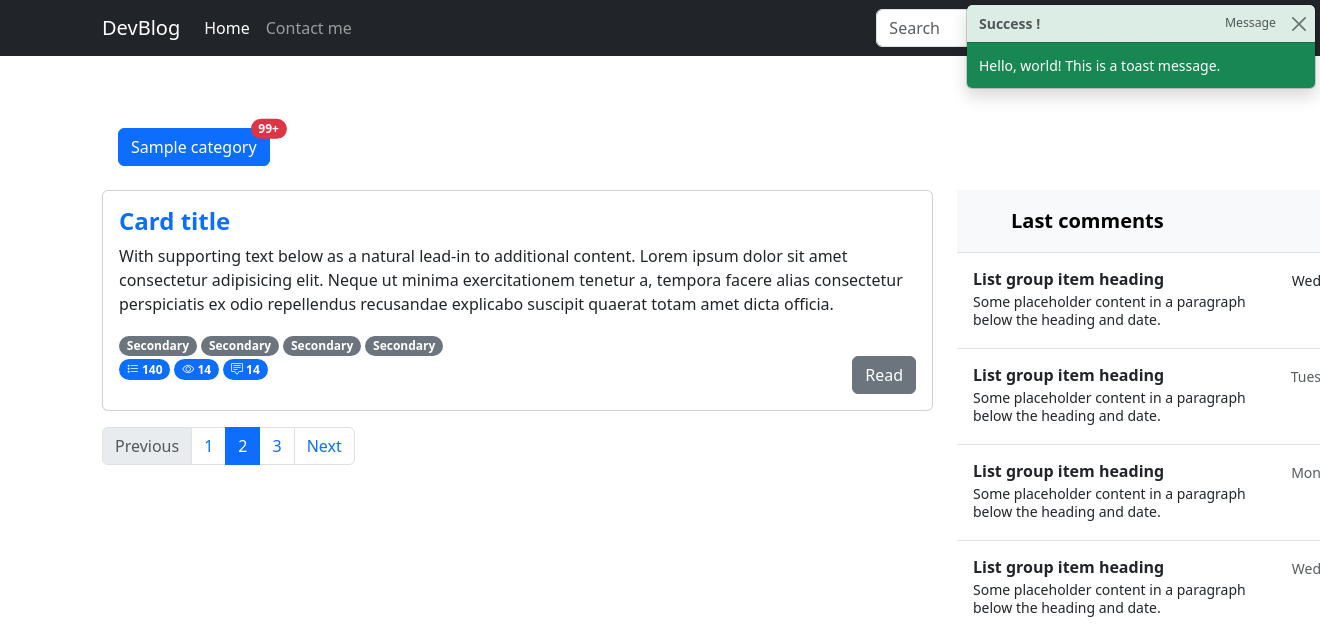
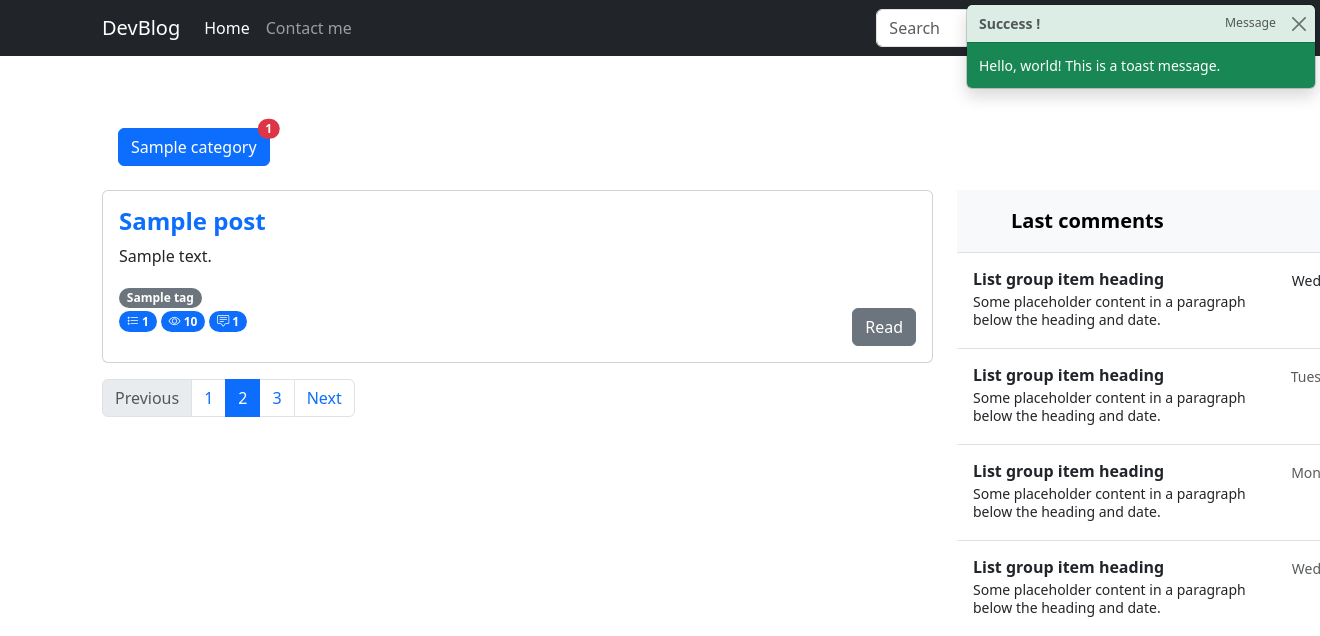
Before and after one commit to Xurshid0625/Django-Beginner, a Django app: page / in a window 1320 px wide. Shown: the top 636 px of the page. Run offline with Django 5.2, Linux system fonts and the light colour scheme; tables that the repository leaves empty hold one stand-in row (values such as "Sample post").

Commit message:
add detail parth and views

```diff
--- a/blog/models.py
+++ b/blog/models.py
@@ -24,7 +24,7 @@ class Post(models.Model):
         verbose_name="Post Author", default="Admin", max_length=100
     )
     category = models.ForeignKey(
-        Category, on_delete=models.PROTECT, related_name="categories"
+        Category, on_delete=models.PROTECT, related_name="posts"
     )
     tag = models.ManyToManyField(Tag)
     views = models.PositiveIntegerField(default=0)
--- a/blog/urls.py
+++ b/blog/urls.py
@@ -6,5 +6,6 @@ app_name = "blog"
 
 
 urlpatterns = [
-    path("",views.home_page, name="home")
+    path("", views.home_page, name="home"),
+    path("detail/<post_id>", views.detail, name="detail"),
 ]
--- a/blog/views.py
+++ b/blog/views.py
@@ -8,3 +8,8 @@ def home_page(request):
     print(posts)
     data = {"categories": categories, "posts": posts}
     return render(request=request, template_name="index.html", context=data)
+
+
+def detail(request, post_id):
+    post = Post.objects.get(id=post_id)
+    return render(request, "detail.html", context={"post": post})
--- a/templates/index.html
+++ b/templates/index.html
@@ -35,8 +35,6 @@
       </nav>
     </header>
     <main>
-      <!-- Notifications -->
-
       <div class="toast position-fixed top-0 end-0 m-1 text-bg-success show" role="alert" aria-live="assertive" aria-atomic="true">
         <div class="toast-header">
           <strong class="me-auto">Success !</strong>
@@ -54,7 +52,7 @@
                 <button type="button" class="btn btn-primary position-relative">
                   {{ category.name }}
                   <span class="position-absolute top-0 start-100 translate-middle badge rounded-pill bg-danger">
-                    99+
+                    {{ category.posts.all.count }}
                     <span class="visually-hidden">unread messages</span>
                   </span>
                 </button>
@@ -65,36 +63,34 @@
         <div class="container-md">
           <div class="row">
             <div class="col-sm-12 col-md-9">
-              <!-- Post card -->
+              {% for post in posts %}
                 <div class="card mb-3">
                   <div class="card-body">
                     <div class="content">
-                    <a href="./detail.html" class="text-decoration-none"><h4 class="card-title fw-bold">Card title</h4></a>
-                    <p class="card-text">With supporting text below as a natural lead-in to additional content. Lorem ipsum dolor sit amet consectetur adipisicing elit. Neque ut minima exercitationem tenetur a, tempora facere alias consectetur perspiciatis ex odio repellendus recusandae explicabo suscipit quaerat totam amet dicta officia.</p>
-                    <span class="badge rounded-pill text-bg-secondary">Secondary</span>
-                    <span class="badge rounded-pill text-bg-secondary">Secondary</span>
-                    <span class="badge rounded-pill text-bg-secondary">Secondary</span>
-                    <span class="badge rounded-pill text-bg-secondary">Secondary</span>
+                      <a href="./detail.html" class="text-decoration-none"><h4 class="card-title fw-bold">{{ post.title }}</h4></a>
+                      <p class="card-text">{{ post.body|truncatewords:'25' }}</p>
+
+                      {% for tag in post.tag.all %}
+                        <span class="badge rounded-pill text-bg-secondary">{{ tag.name }}</span>
+                      {% endfor %}
                       <br />
                       <span class="badge bg-primary rounded-pill">
                         <i class="bi bi-list-stars"></i>
-                      140
+                        {{ post.ratings.all.count }}
                       </span>
                       <span class="badge bg-primary rounded-pill">
                         <i class="bi bi-eye"></i>
-                      14
+                        {{ post.views }}
                       </span>
                       <span class="badge bg-primary rounded-pill">
                         <i class="bi bi-chat-square-text"></i>
-                      14
+                        {{ post.comments.all.count }}
                       </span>
                       <a href="#" class="btn btn-secondary float-end">Read</a>
                     </div>
                   </div>
                 </div>
-              <!-- End Post card -->
-              <!-- END POST CARDS -->
-              <!-- PAGINATION -->
+              {% endfor %}
               <nav aria-label="...">
                 <ul class="pagination">
                   <li class="page-item disabled">
```
Also changed, not shown: blog/migrations/0002_alter_post_category.py (added). Lines whose indentation alone changed are shown as unchanged.
